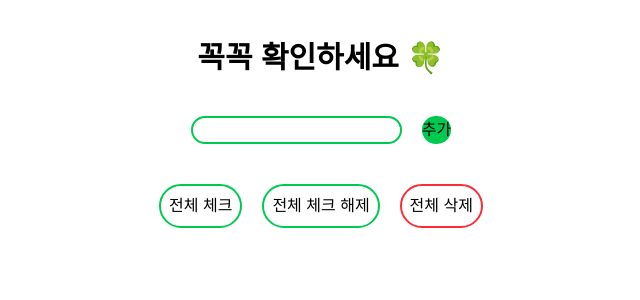
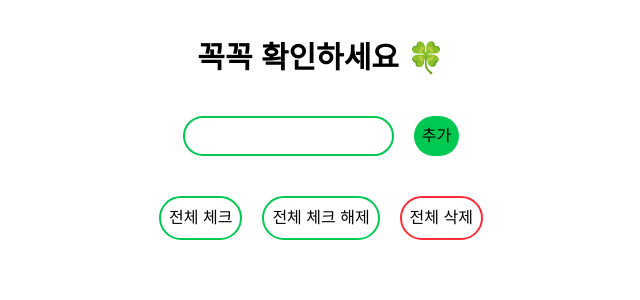
Before and after one commit to zer0p01nt/mini-todo, a React (Vite) app: page / in a window 1280 px wide. Shown: the top 300 px of the page, without its empty margins (319-959 px from the left). Built offline with nearby package versions, Linux system fonts and the light colour scheme.

Commit message:
modify css (3)

```diff
--- a/src/components/TodoControls.tsx
+++ b/src/components/TodoControls.tsx
@@ -34,7 +34,7 @@ const TodoControls = ({ addTodo, checkAll, deleteAll }: Props) => {
           className='border-2 rounded-full border-green-500'
         />
         <button
-          className='font-medium bg-green-500 rounded-full hover:bg-black hover:text-white'
+          className='font-medium bg-green-500 p-2 rounded-full hover:bg-black hover:text-white'
           onClick={handleAddTodo}
         >
           추가
```
